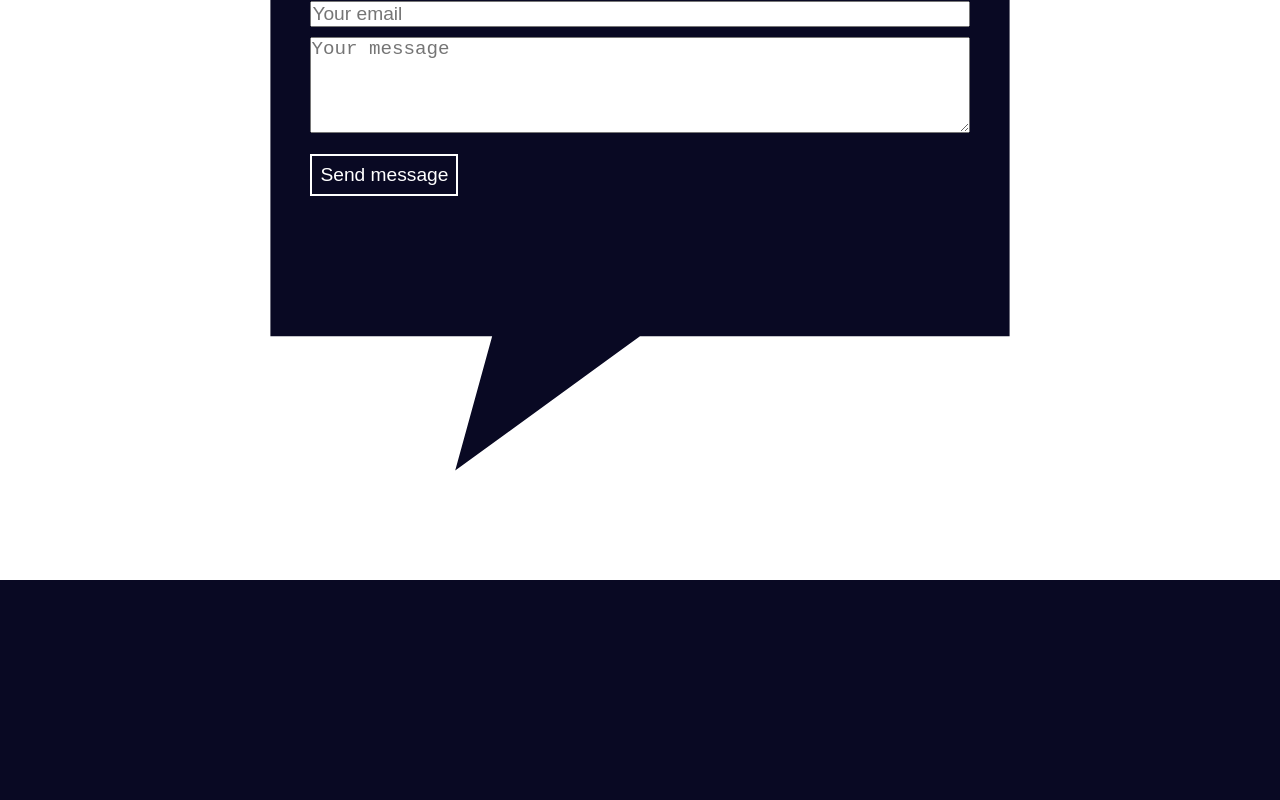
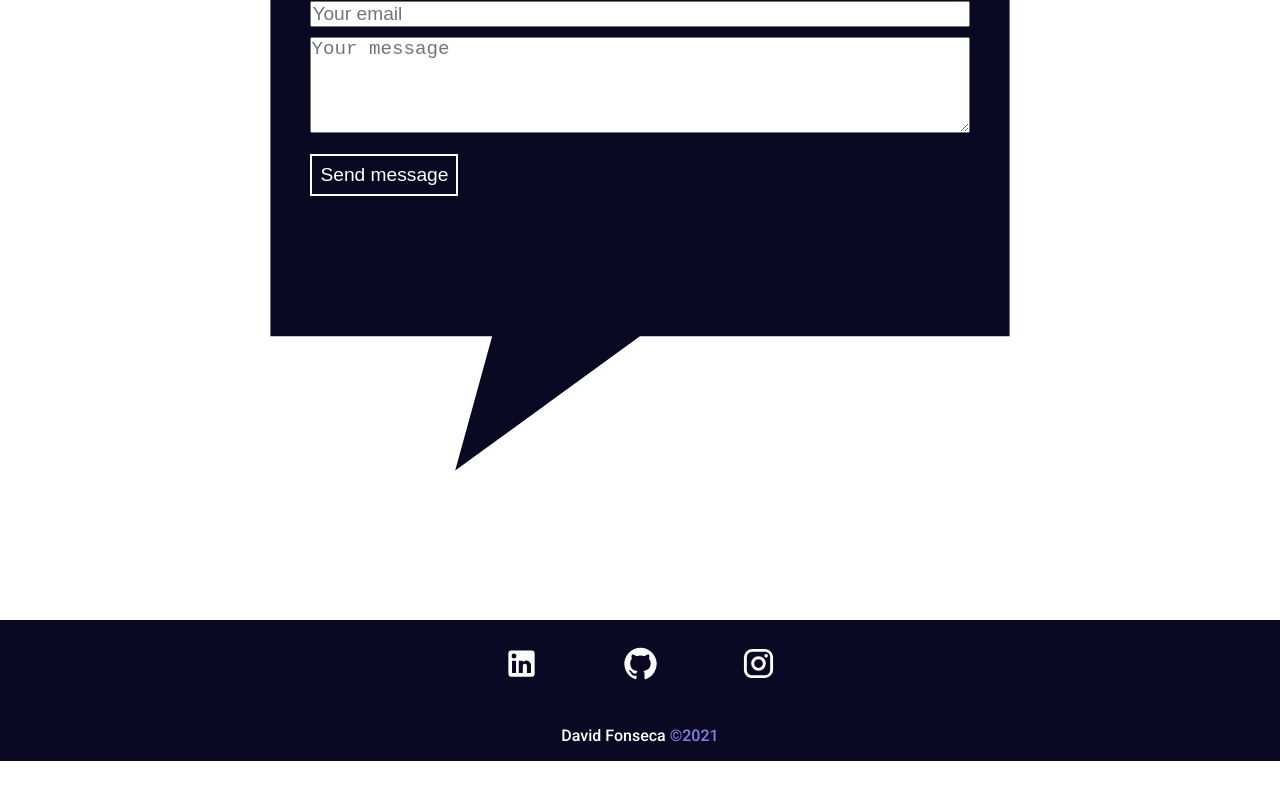
Before and after one commit to Barbelitos/my-portfolio, a React (Create React App) app: page / in a window 1280 px wide. Shown: the part 3205-4005 px from the top of the page. After the commit the page ends 3966 px from the top, so only its background shows below. Built offline with nearby package versions, Linux system fonts and the light colour scheme.

Commit message:
Added footer.

```diff
--- a/src/components/layout/Footer.js
+++ b/src/components/layout/Footer.js
@@ -1,7 +1,15 @@
+import SocialLinksContainer from "../UI/SocialLinksContainer";
 import classes from "./Footer.module.css";
 
 const Footer = () => {
-  return <footer className={classes.footer}></footer>;
+  return (
+    <footer className={classes.footer}>
+      <SocialLinksContainer />
+      <h4>
+        David Fonseca <span>©2021</span>
+      </h4>
+    </footer>
+  );
 };
 
 export default Footer;
--- a/src/components/layout/Footer.module.css
+++ b/src/components/layout/Footer.module.css
@@ -1,5 +1,16 @@
 .footer {
   width: 100%;
-  height: 20rem;
+  /* height: 20rem; */
   background-color: rgb(9, 9, 35);
+  color: white;
+  padding-bottom: 1rem;
 }
+
+.footer h4 {
+  margin: 1rem auto 0 auto;
+  text-align: center;
+}
+
+.footer span {
+  color: rgb(130, 130, 236);
+}
--- a/src/components/layout/Header.module.css
+++ b/src/components/layout/Header.module.css
@@ -3,7 +3,7 @@
   width: 100vw;
   /* background: rgb(9, 9, 35); */
   background: linear-gradient(rgba(9, 9, 35, 0.8), rgba(9, 9, 35, 0.8)),
-    url("/src/assets/background.jpg");
+    url(/src/assets/background.jpg);
   padding-top: 8rem;
   background-size: cover;
   background-repeat: no-repeat;
```
